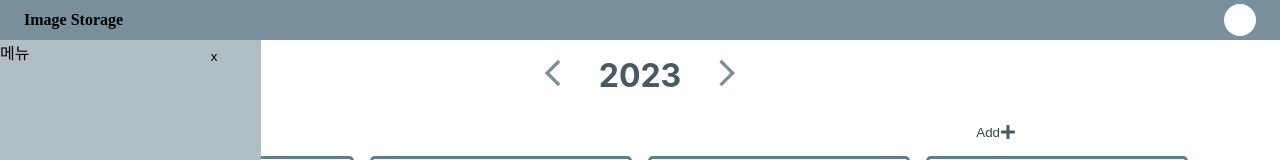
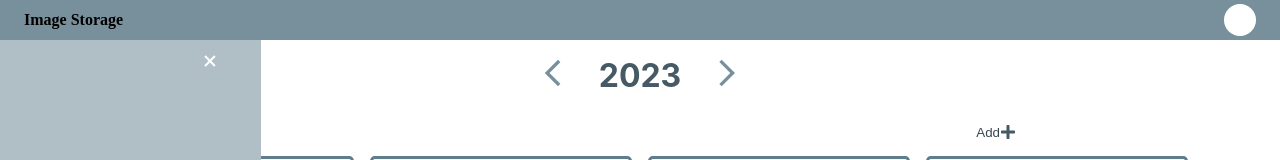
Before and after one commit to dohun2/image-storage, a React (Create React App) app in the folder front/: page / in a window 1280 px wide. Shown: the top 160 px of the page. Built offline with nearby package versions, Linux system fonts and the light colour scheme.

Commit message:
Design: Sidebar 아이콘 추가, css 변경

```diff
--- a/front/src/components/Sidebar.js
+++ b/front/src/components/Sidebar.js
@@ -1,32 +1,37 @@
 import { useCallback, useState } from 'react';
 import styled from 'styled-components';
 import Color from '../utils/color';
+import { BiX } from 'react-icons/bi';
+import { BsLayoutSidebar } from 'react-icons/bs';
 
 const Sidebar = () => {
   const [showSidebar, setShowSidebar] = useState(false);
   const [positionX, setPositionX] = useState(0);
+  const [transitionTime, setTransitionTime] = useState(0);
 
   const toggleSidebar = useCallback(() => {
     setShowSidebar((v) => !v);
     setPositionX((v) => (v === 0 ? '-22%' : 0));
+    setTransitionTime((v) => (v === 0 ? '0.4s' : 0));
   }, []);
   return (
-    <Container left={positionX}>
+    <Container left={positionX} transitionTime={transitionTime}>
       <CloseButton
         onClick={() => {
           toggleSidebar();
         }}
       >
-        x
+        <BiX size={'1.5rem'} color={Color.backgroundColor} />
       </CloseButton>
       {showSidebar && (
         <OpenButton
           onClick={() => {
             toggleSidebar();
           }}
-        />
+        >
+          <BsLayoutSidebar size={'1.5rem'} />
+        </OpenButton>
       )}
-      <div>메뉴</div>
     </Container>
   );
 };
@@ -42,14 +47,14 @@ const Container = styled.div`
   top: 2.5rem;
   bottom: 0;
   left: ${(props) => props.left};
-  transition: 0.3s ease;
+  transition: ${(props) => props.transitionTime} ease;
   z-index: 99;
 `;
 
 const CloseButton = styled.button`
-  background-color: ${Color[200]};
+  background-color: transparent;
   position: absolute;
-  left: 80%;
+  left: 75%;
   top: 1%;
   overflow: hidden;
   border: none;
@@ -57,12 +62,9 @@ const CloseButton = styled.button`
 `;
 
 const OpenButton = styled.button`
-  width: 2rem;
-  height: 2rem;
-  background-color: red;
   position: fixed;
   top: 2.5rem;
   left: 0;
   border: none;
-  background-color: ${Color[200]};
+  background-color: ${Color.backgroundColor};
 `;
```
